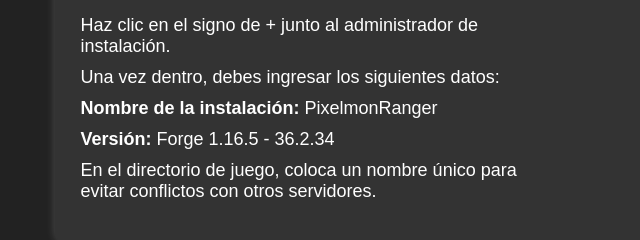
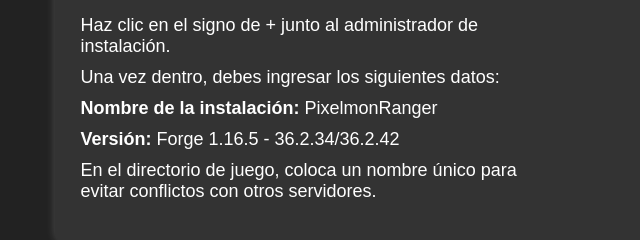
Before and after one commit to PixelmonRanger/Guia-SKlauncher., a plain HTML site: page index.html in a window 1280 px wide. Shown: the part 876-1116 px from the top of the page, 75-715 px from the left. Drawn offline with Linux system fonts and the light colour scheme.

Commit message:
Add files via upload
update

```diff
--- a/index.html
+++ b/index.html
@@ -102,7 +102,7 @@
           <li>Haz clic en el signo de + junto al administrador de instalación.</li>
           <li>Una vez dentro, debes ingresar los siguientes datos:</li>
           <li><strong>Nombre de la instalación:</strong> PixelmonRanger</li>
-          <li><strong>Versión:</strong> Forge 1.16.5 - 36.2.34</li>
+          <li><strong>Versión:</strong> Forge 1.16.5 - 36.2.34/36.2.42</li>
           <li>En el directorio de juego, coloca un nombre único para evitar conflictos con otros servidores.</li>
         </ul>
       </div>
```
